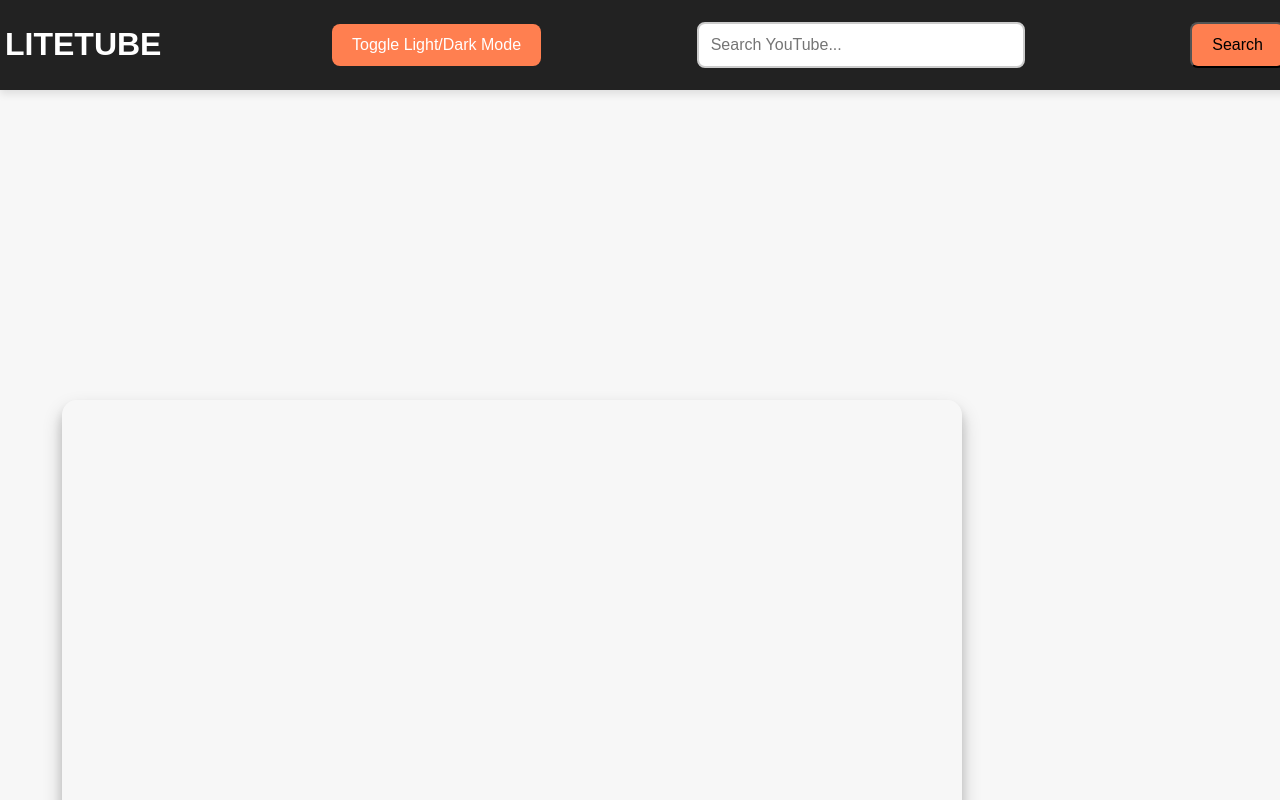
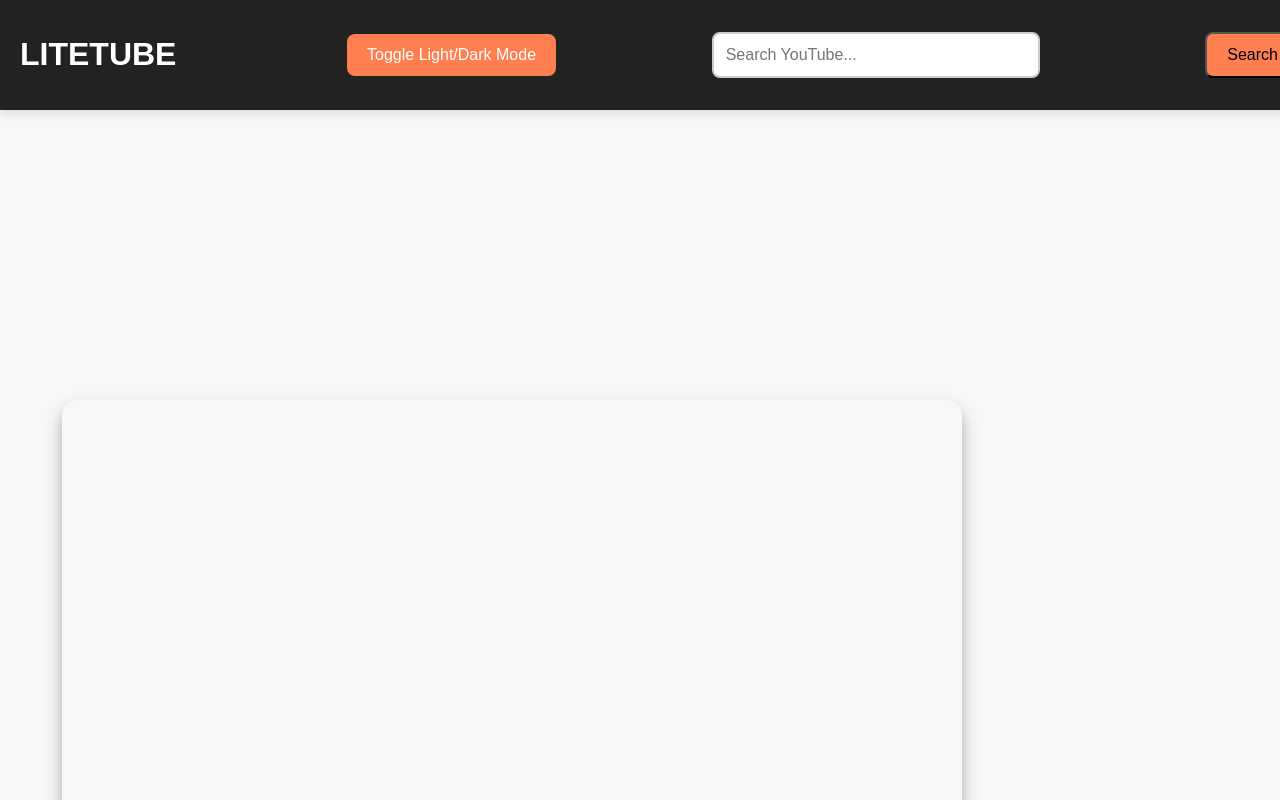
Before and after one commit to IshikDeveloper/litetube, a plain HTML site: page index.html in a window 1280 px wide. Shown: the top 800 px of the page. Drawn offline with Linux system fonts and the light colour scheme.

Commit message:
last share adding bugfixing04

```diff
--- a/styles.css
+++ b/styles.css
@@ -15,7 +15,7 @@ header {
     width: 100%;
     background-color: #222;
     color: #fff;
-    padding: 5px 5px;
+    padding: 15px 20px;
     display: flex;
     justify-content: space-between;
     align-items: center;
```
